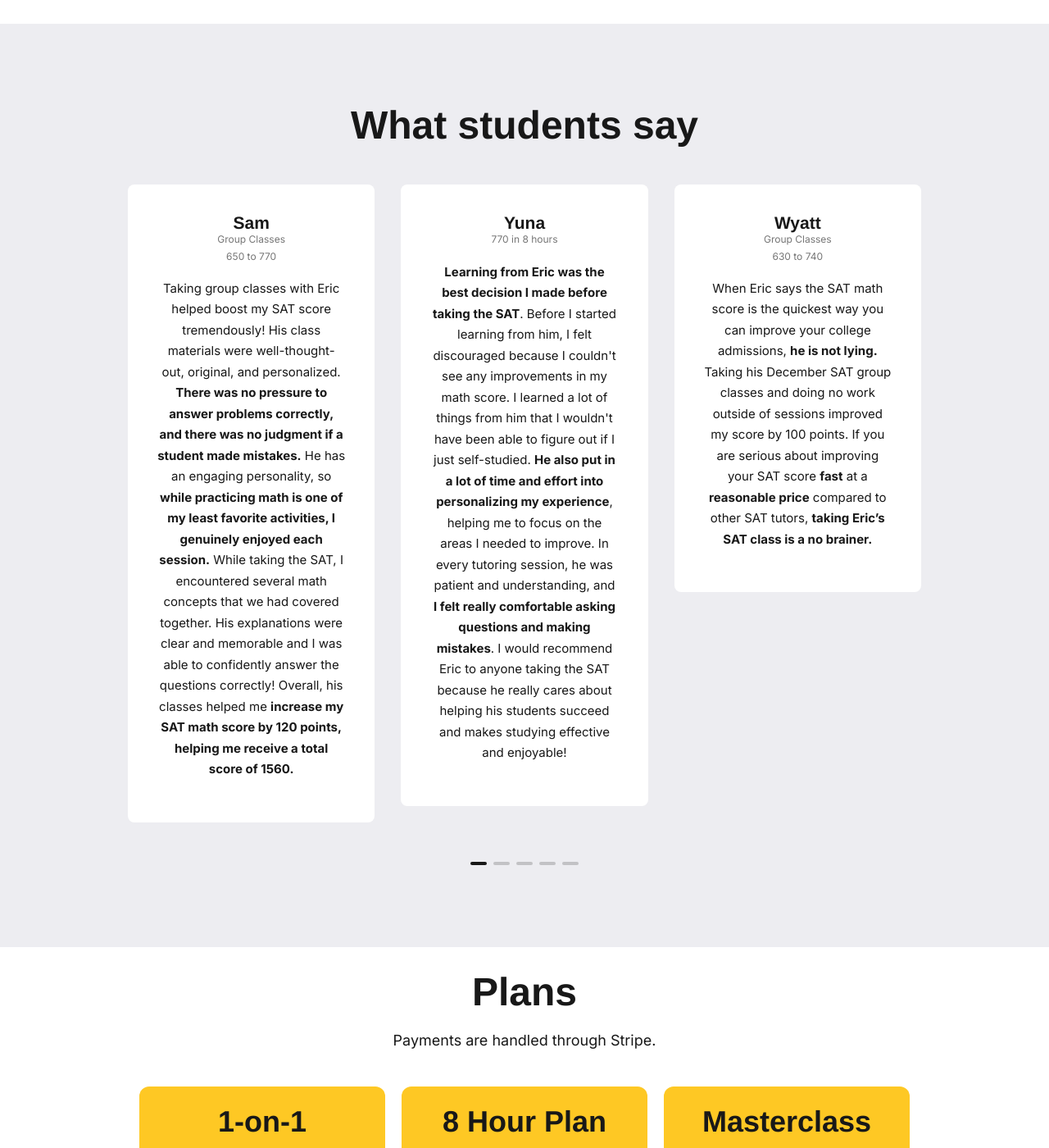
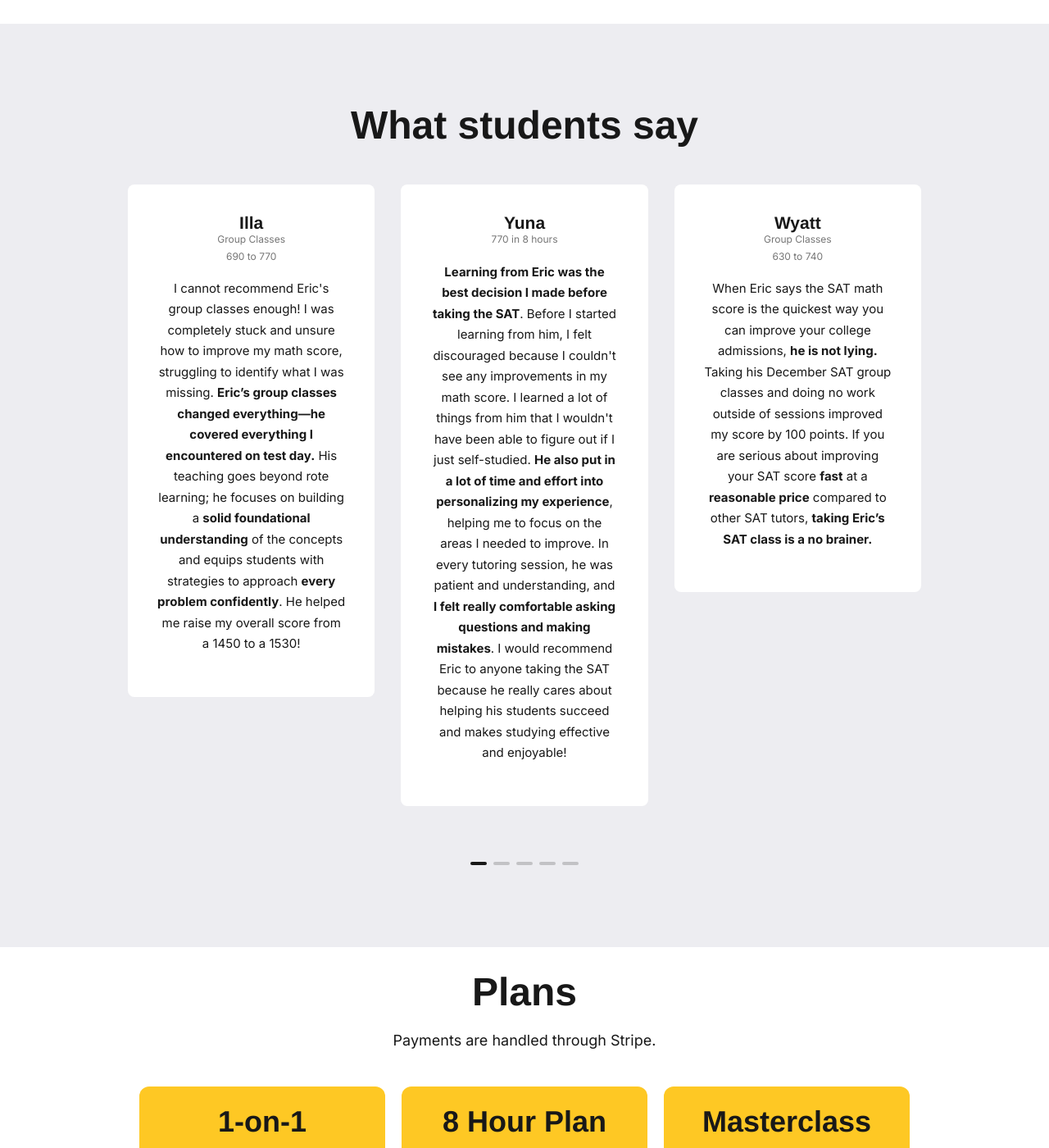
Before and after one commit to qExobyte/qExobyte.github.io, a Jekyll site: the page built from index.html, in a window 1280 px wide and 1400 px high, scrolled down 980 px. Shown: the whole window at 82% size. Built offline with Jekyll 4.4.1, drawn with Linux system fonts in a browser that asks for light colours; nearby versions of some CDN libraries; some web fonts are replaced.

Commit message:
another testimonial

```diff
--- a/_data/settings.yml
+++ b/_data/settings.yml
@@ -52,10 +52,10 @@ testimonial__title: What students say
 testimonial__description:
 
 testimonial__items:
-  - name: "Sam"
+  - name: "Illa"
     designation: "Group Classes"
-    designation2: "650 to 770"
-    content: "Taking group classes with Eric helped boost my SAT score tremendously! His class materials were well-thought-out, original, and personalized. <strong>There was no pressure to answer problems correctly, and there was no judgment if a student made mistakes.</strong> He has an engaging personality, so <strong>while practicing math is one of my least favorite activities, I genuinely enjoyed each session.</strong> While taking the SAT, I encountered several math concepts that we had covered together. His explanations were clear and memorable and I was able to confidently answer the questions correctly! Overall, his classes helped me <strong>increase my SAT math score by 120 points, helping me receive a total score of 1560.</strong>"
+    designation2: "690 to 770"
+    content: "I cannot recommend Eric's group classes enough! I was completely stuck and unsure how to improve my math score, struggling to identify what I was missing. <strong>Eric’s group classes changed everything—he covered everything I encountered on test day.</strong> His teaching goes beyond rote learning; he focuses on building a <strong>solid foundational understanding</strong> of the concepts and equips students with strategies to approach <strong>every problem confidently</strong>. He helped me raise my overall score from a 1450 to a 1530!"
 
   - name: "Yuna"
     designation: "770 in 8 hours"
@@ -65,6 +65,11 @@ testimonial__items:
     designation: "Group Classes"
     designation2: "630 to 740"
     content: "When Eric says the SAT math score is the quickest way you can improve your college admissions, <strong>he is not lying.</strong> Taking his December SAT group classes and doing no work outside of sessions improved my score by 100 points. If you are serious about improving your SAT score <strong>fast</strong> at a <strong>reasonable price</strong> compared to other SAT tutors, <strong>taking Eric’s SAT class is a no brainer.</strong>"
+
+  - name: "Sam"
+    designation: "Group Classes"
+    designation2: "650 to 770"
+    content: "Taking group classes with Eric helped boost my SAT score tremendously! His class materials were well-thought-out, original, and personalized. <strong>There was no pressure to answer problems correctly, and there was no judgment if a student made mistakes.</strong> He has an engaging personality, so <strong>while practicing math is one of my least favorite activities, I genuinely enjoyed each session.</strong> While taking the SAT, I encountered several math concepts that we had covered together. His explanations were clear and memorable and I was able to confidently answer the questions correctly! Overall, his classes helped me <strong>increase my SAT math score by 120 points, helping me receive a total score of 1560.</strong>"
 
   - name: "James"
     designation: "640 to 750 in 8 hours"
```
